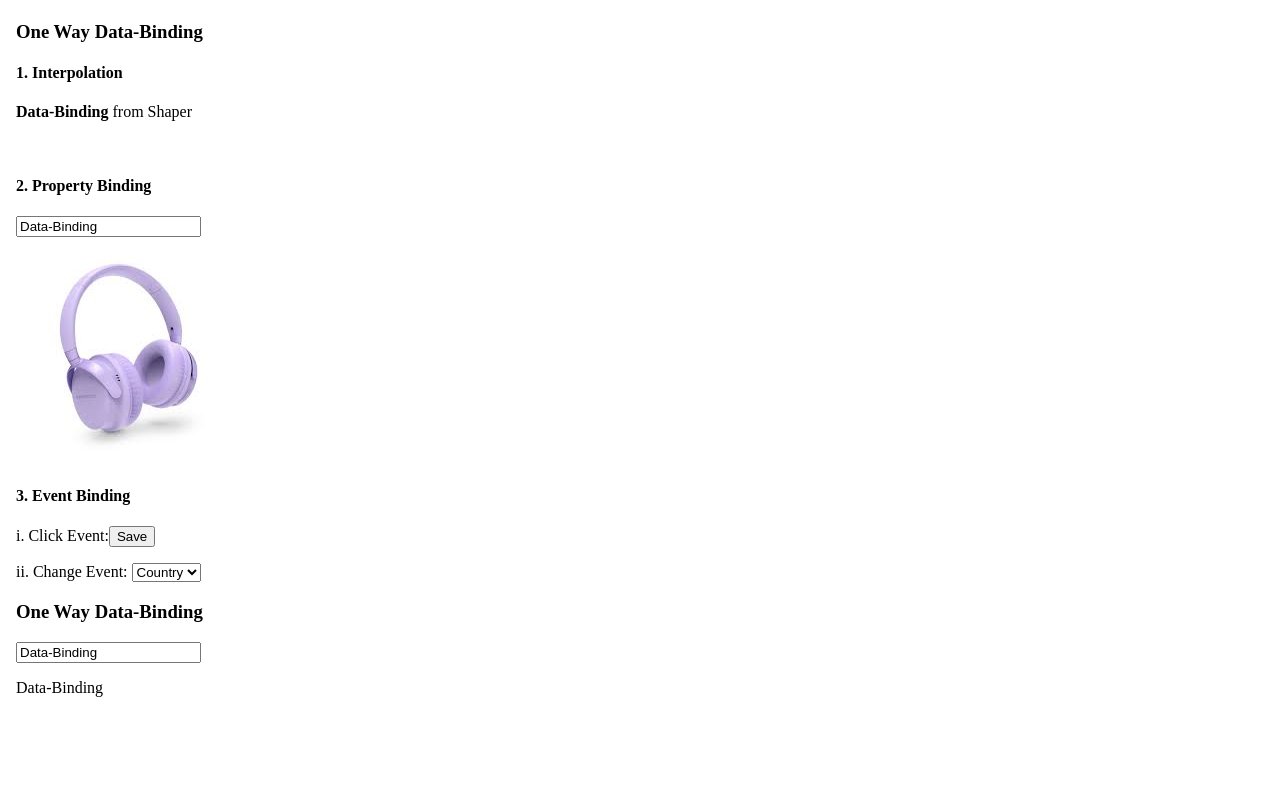
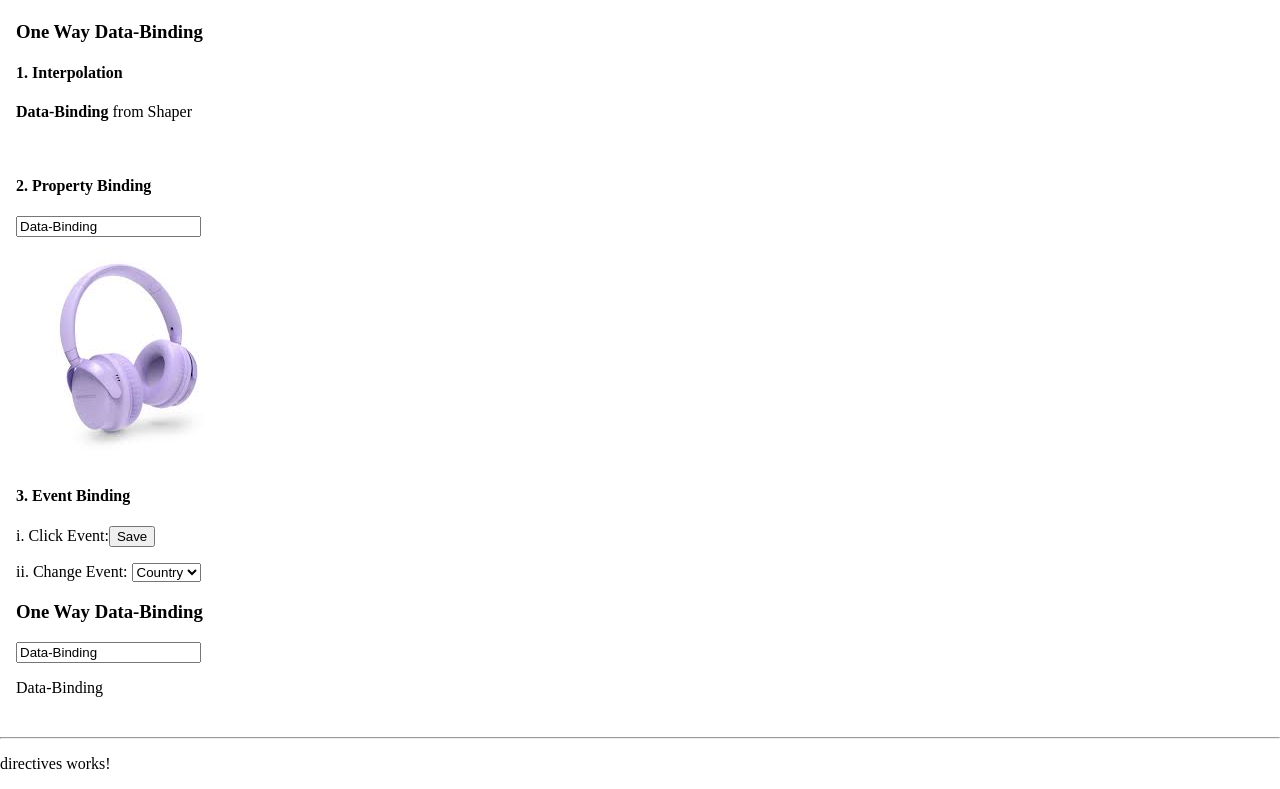
Before and after one commit to Tshepiso28/AngularYT, an Angular app: page / in a window 1280 px wide. Shown: the part 220-1009 px from the top of the page. Before the commit the page ends 949 px from the top, so only its background shows below. Built offline with nearby package versions, Linux system fonts and the light colour scheme.

Commit message:
Created a directive component to learn directives

```diff
--- a/src/app/app.component.html
+++ b/src/app/app.component.html
@@ -4,6 +4,8 @@
     <hr>
     <app-data-binding></app-data-binding>
 </main>
+<hr>
+<app-directives></app-directives>
 
 
 <router-outlet />
--- a/src/app/app.component.ts
+++ b/src/app/app.component.ts
@@ -3,11 +3,12 @@
 import { HeaderComponent } from './components/header/header.component';
 import { HomeComponent } from './home/home.component';
 import { DataBindingComponent } from './components/data-binding/data-binding.component';
+import { DirectivesComponent } from './components/directives/directives.component';
 
 @Component({
   selector: 'app-root',
   standalone: true,
-  imports: [RouterOutlet, HeaderComponent, HomeComponent, DataBindingComponent],
+  imports: [RouterOutlet, HeaderComponent, HomeComponent, DataBindingComponent, DirectivesComponent],
   templateUrl: './app.component.html',
   styleUrl: './app.component.scss'
 })
--- /dev/null
+++ b/src/app/components/directives/directives.component.html
@@ -0,0 +1 @@
+<p>directives works!</p>
```
Also changed, not shown: src/app/components/directives/directives.component.ts (added, +12 -0 lines), src/app/components/directives/directives.component.scss (added), 1 other file (tests, documents, lock files or other folders).
